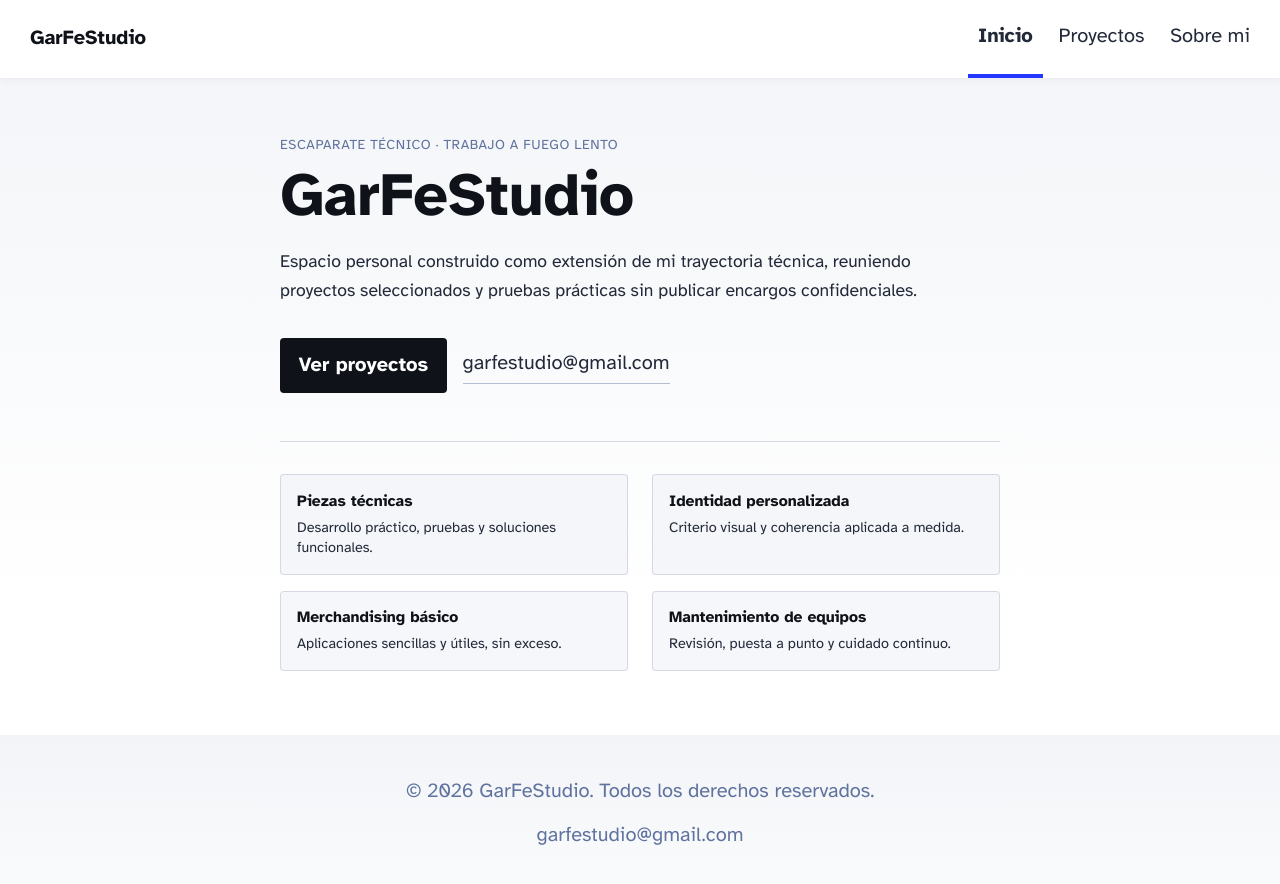
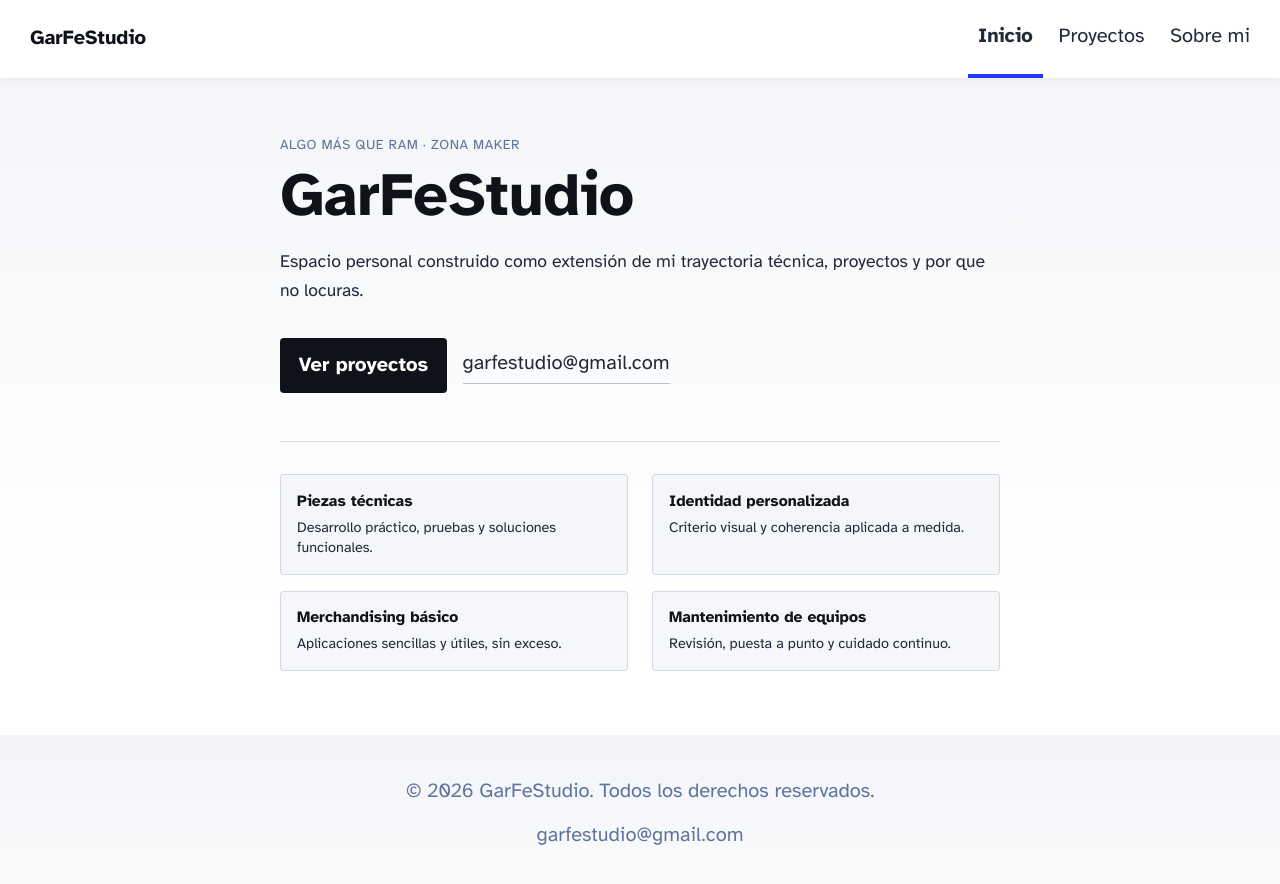
Before and after one commit to garfestudio-tech/astro-blog-starter-template, an Astro site: page / in a window 1280 px wide. Built offline with nearby package versions, Linux system fonts and the light colour scheme; Astro itself is replaced by a stand-in of ours.

Commit message:
Update index.astro

```diff
--- a/src/pages/index.astro
+++ b/src/pages/index.astro
@@ -14,12 +14,11 @@ import { SITE_TITLE, SITE_DESCRIPTION } from '../consts';
 		<Header />
 		<main class="home">
 			<section class="hero">
-				<p class="eyebrow">Escaparate técnico · Trabajo a fuego lento</p>
+				<p class="eyebrow">Algo Más que RAM · Zona maker</p>
 				<h1>GarFeStudio</h1>
 				<p class="lead">
 					Espacio personal construido como extensión de mi trayectoria técnica,
-					reuniendo proyectos seleccionados y pruebas prácticas sin publicar
-					encargos confidenciales.
+					proyectos y por que no locuras.
 				</p>
 				<div class="actions">
 					<a href="/blog" class="btn-primary">Ver proyectos</a>
```
